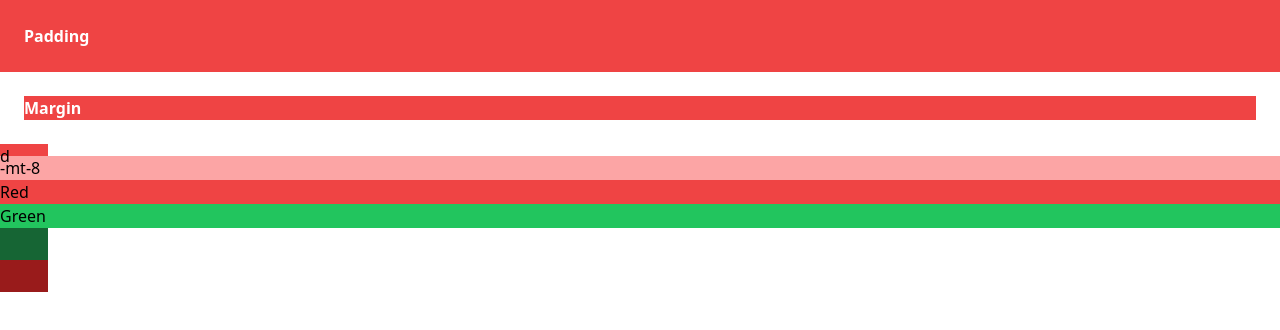
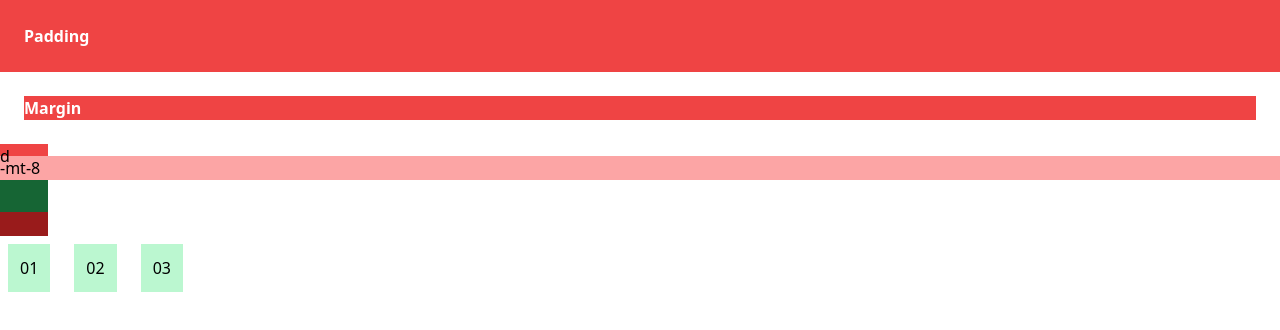
Before and after one commit to Udeme98/Tailwind-Guillaume, a React (Vite) app: page / in a window 1280 px wide. Shown: the top 330 px of the page. Built offline with nearby package versions, Linux system fonts and the light colour scheme.

Commit message:
upated Spacing.jsx

```diff
--- a/src/Concepts/Spacing.jsx
+++ b/src/Concepts/Spacing.jsx
@@ -11,13 +11,16 @@ export default function Spacing() {
       <div className="h-18 bg-red-500 w-6">d</div>
       <div className="bg-red-300 -mt-2">-mt-8</div>
 
-      {/* Space between */}
-      <div className="bg-red-500 w-16">Red</div>
-      <div className="w-16 h-16 bg-green-500">Green</div>
-
       {/*width and height*/}
       <div className="bg-green-800 h-5 w-6"></div>
-      <div className="bg-red-800 h-5 w-6"></div>
+      <div className="bg-red-800 h-4 w-6"></div>
+
+      {/* Space between */}
+      <div className="flex space-x-4 mt-1 ml-1">
+        <div className="bg-green-200 p-2">01</div>
+        <div className="bg-green-200 p-2">02</div>
+        <div className="bg-green-200 p-2">03</div>
+      </div>
     </div>
   );
 }
```
